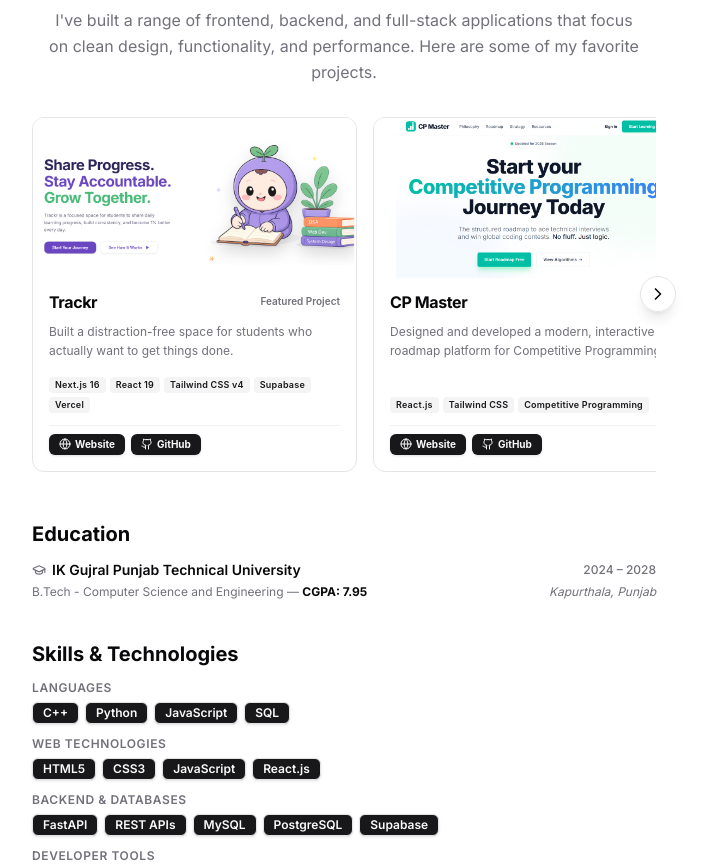
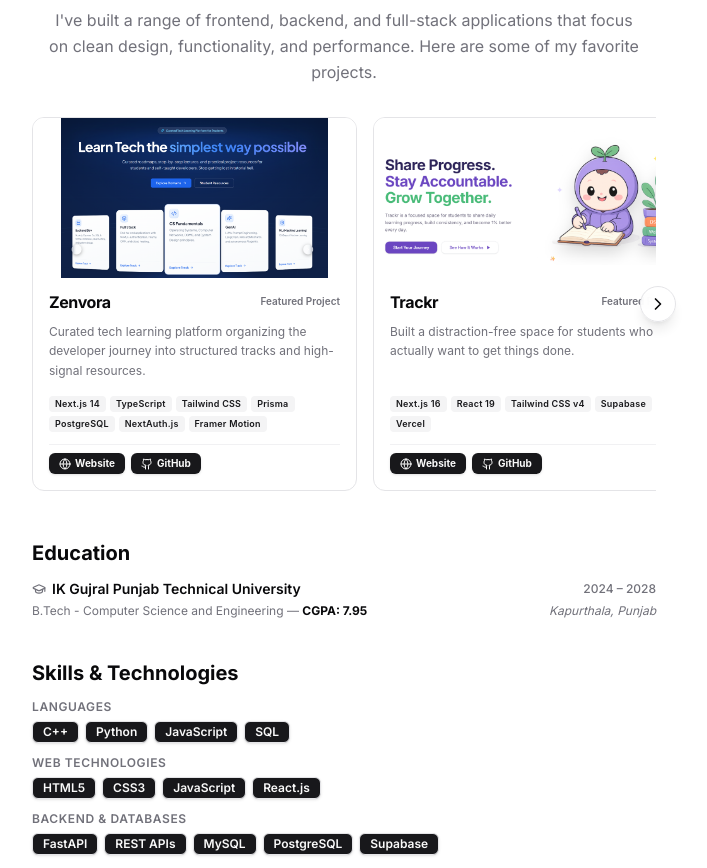
Before and after one commit to samiralam321/portfolio, a React (Vite) app: page / in a window 1280 px wide. Shown: the part 1140-2008 px from the top of the page, without its empty margins (296-1003 px from the left). Built offline with nearby package versions, Linux system fonts and the light colour scheme.

Commit message:
Add Zenvora platform project as featured project in front

```diff
--- a/src/App.jsx
+++ b/src/App.jsx
@@ -899,8 +899,19 @@ function App() {
     "Core Concepts": ["Data Structures & Algorithms", "OOP", "DBMS", "Computer Networks", "Operating Systems"]
   }
 
-  // Projects Data: Trackr & CP Master (mockups and short descriptions)
+  // Projects Data: Zenvora, Trackr, CP Master, Tempo Timer
   const projects = [
+    {
+      title: "Zenvora",
+      period: "Featured Project",
+      description: "Curated tech learning platform organizing the developer journey into structured tracks and high-signal resources.",
+      tech: ["Next.js 14", "TypeScript", "Tailwind CSS", "Prisma", "PostgreSQL", "NextAuth.js", "Framer Motion"],
+      image: "/images/zenvora_mockup.png",
+      links: [
+        { name: "Website", url: "https://zenvora-platform.vercel.app/", icon: <Globe className="size-3" /> },
+        { name: "GitHub", url: "https://github.com/samiralam321/zenvora-platform", icon: <Github className="size-3 text-white" /> }
+      ]
+    },
     {
       title: "Trackr",
       period: "Featured Project",
```
Also changed, not shown: public/images/zenvora_mockup.png (added).
